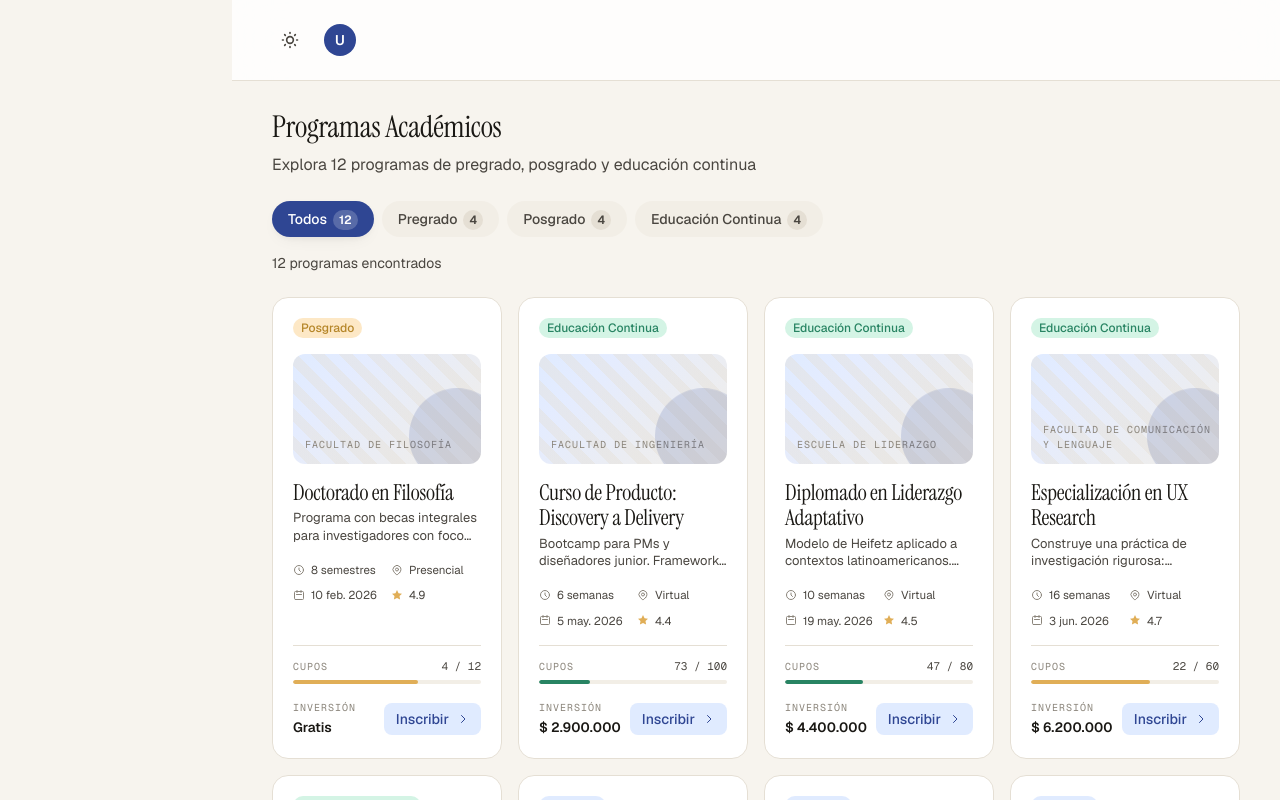
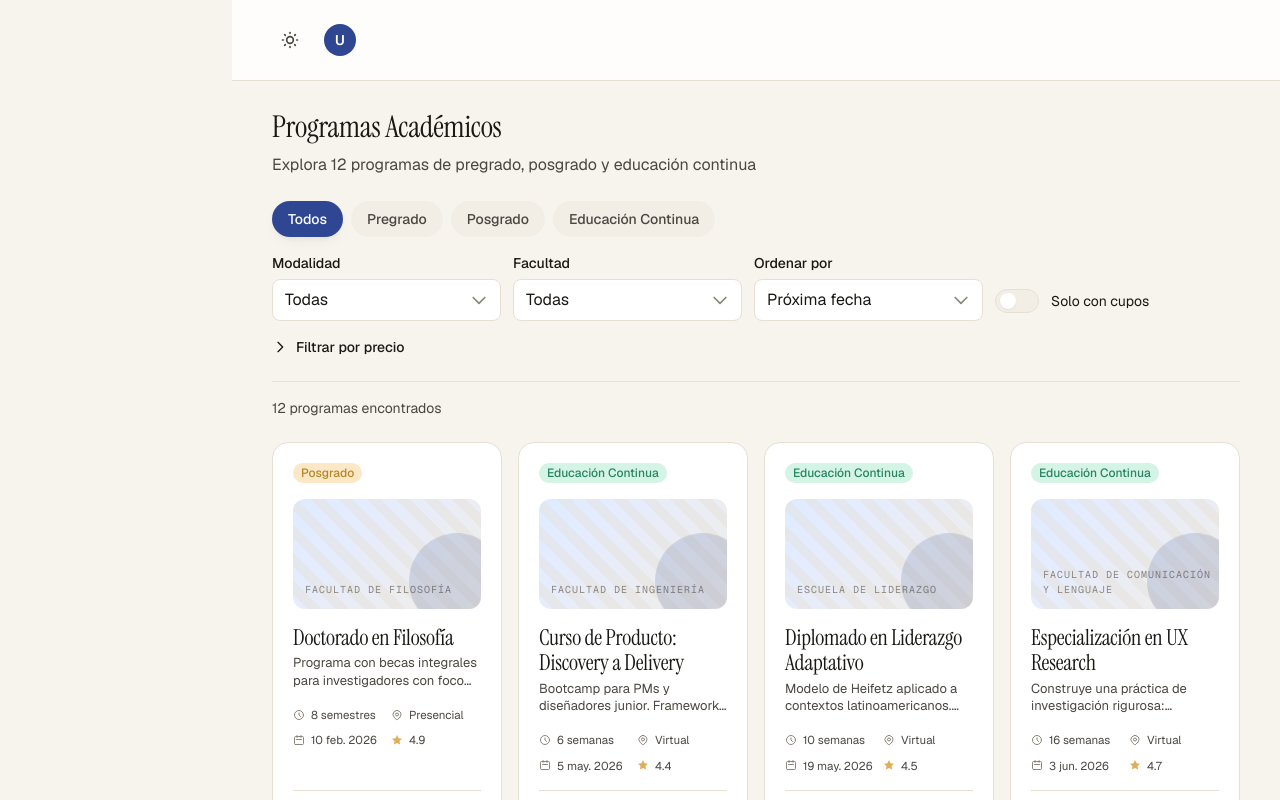
Before and after one commit to IamStivgo/javeriana-lead, a React (Vite) app: page / in a window 1280 px wide. Shown: the top 800 px of the page. Built offline with nearby package versions, Linux system fonts and the light colour scheme.

Commit message:
feat: integrate FiltersBar component and clean up unused filter logic in DashboardPage

```diff
--- a/src/pages/DashboardPage.tsx
+++ b/src/pages/DashboardPage.tsx
@@ -1,11 +1,10 @@
-import { useState, useMemo, useCallback } from "react";
+import { useState, useCallback } from "react";
 import { usePrograms, useFilteredPrograms, useFiltersContext } from "../hooks";
-import { FilterPills, SkeletonCard } from "../components/molecules";
-import { ProgramCard, LeadForm } from "../components/organisms";
+import { SkeletonCard } from "../components/molecules";
+import { ProgramCard, LeadForm, FiltersBar } from "../components/organisms";
 import { Button } from "../components/atoms";
-import { CATEGORIES } from "../utils";
 import { FiltersProvider } from "../context/FiltersContext";
-import type { Category, Program } from "../types";
+import type { Program } from "../types";
 
 export function DashboardPage() {
   const programsState = usePrograms();
@@ -114,7 +113,7 @@ function DashboardContent({ programs }: DashboardContentProps) {
     throw new Error("DashboardContent debe usarse dentro de FiltersProvider");
   }
 
-  const { effectiveFilters, setFilter, clearFilters, activeFilterCount } = context;
+  const { effectiveFilters, clearFilters } = context;
   const [isFormOpen, setIsFormOpen] = useState(false);
   const [selectedProgramId, setSelectedProgramId] = useState<
     number | undefined
@@ -122,17 +121,6 @@ function DashboardContent({ programs }: DashboardContentProps) {
 
   // Filtrar programas
   const filteredPrograms = useFilteredPrograms(programs, effectiveFilters);
-
-  const filterOptions = useMemo(() => {
-    return CATEGORIES.map((cat) => ({
-      value: cat,
-      label: cat,
-      count:
-        cat === "Todos"
-          ? programs.length
-          : programs.filter((p) => p.category === cat).length,
-    }));
-  }, [programs]);
 
   // ──────────────────── Handlers ────────────────────
 
@@ -149,7 +137,6 @@ function DashboardContent({ programs }: DashboardContentProps) {
   // ──────────────────── Render ────────────────────
 
   const hasResults = filteredPrograms.length > 0;
-  const hasFilters = activeFilterCount > 0;
 
   return (
     <div className="space-y-6 anim-fade">
@@ -164,30 +151,14 @@ function DashboardContent({ programs }: DashboardContentProps) {
       </div>
 
       {/* Filters */}
-      <div className="space-y-4">
-        <FilterPills
-          options={filterOptions}
-          value={effectiveFilters.category}
-          onChange={(value) => setFilter("category", value as Category | "Todos")}
-        />
+      <FiltersBar />
 
-        {/* Results count */}
-        <div className="flex items-center justify-between">
-          <p className="text-sm text-[var(--color-ink-soft)]">
-            {filteredPrograms.length}{" "}
-            {filteredPrograms.length === 1 ? "programa encontrado" : "programas encontrados"}
-          </p>
-
-          {hasFilters && (
-            <Button
-              variant="ghost"
-              size="sm"
-              onClick={clearFilters}
-            >
-              Limpiar filtros
-            </Button>
-          )}
-        </div>
+      {/* Results count */}
+      <div className="flex items-center justify-between border-t border-[var(--color-line)] pt-4">
+        <p className="text-sm text-[var(--color-ink-soft)]">
+          {filteredPrograms.length}{" "}
+          {filteredPrograms.length === 1 ? "programa encontrado" : "programas encontrados"}
+        </p>
       </div>
 
       {/* Programs Grid */}
```
